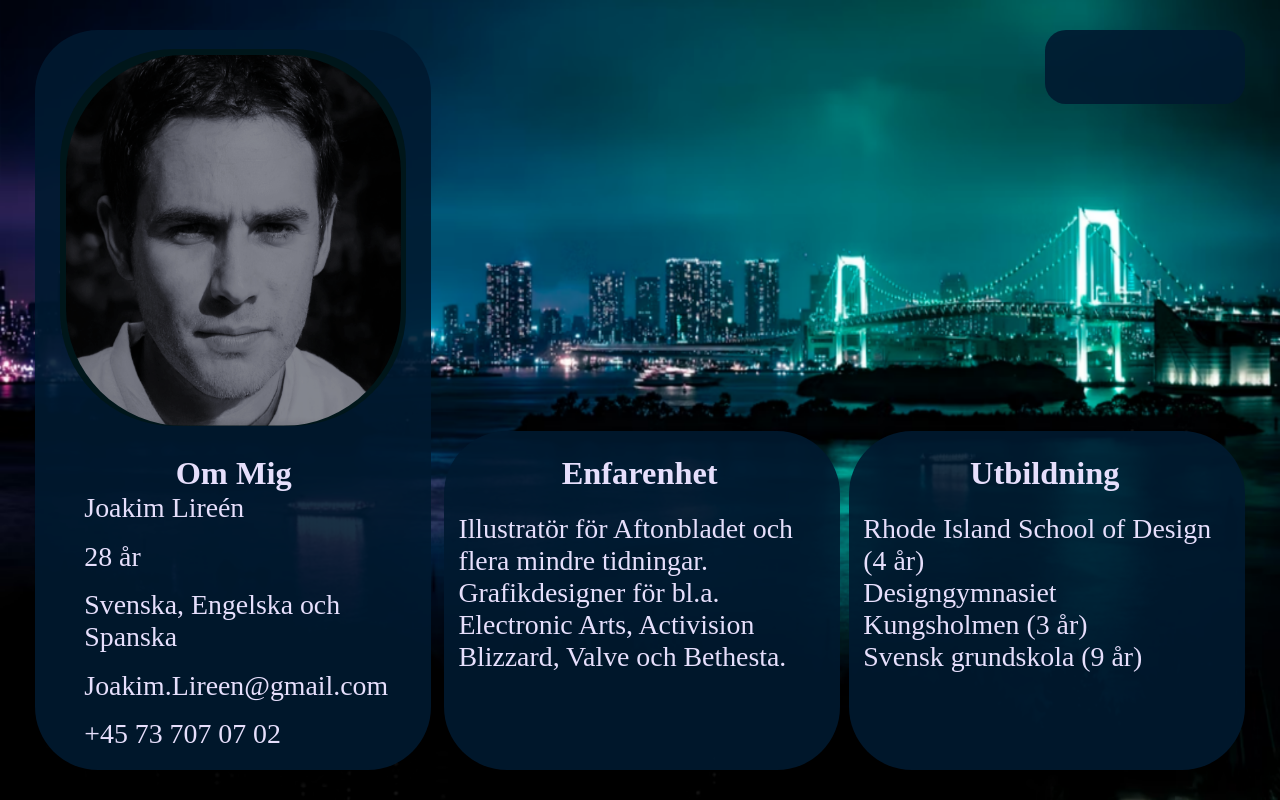
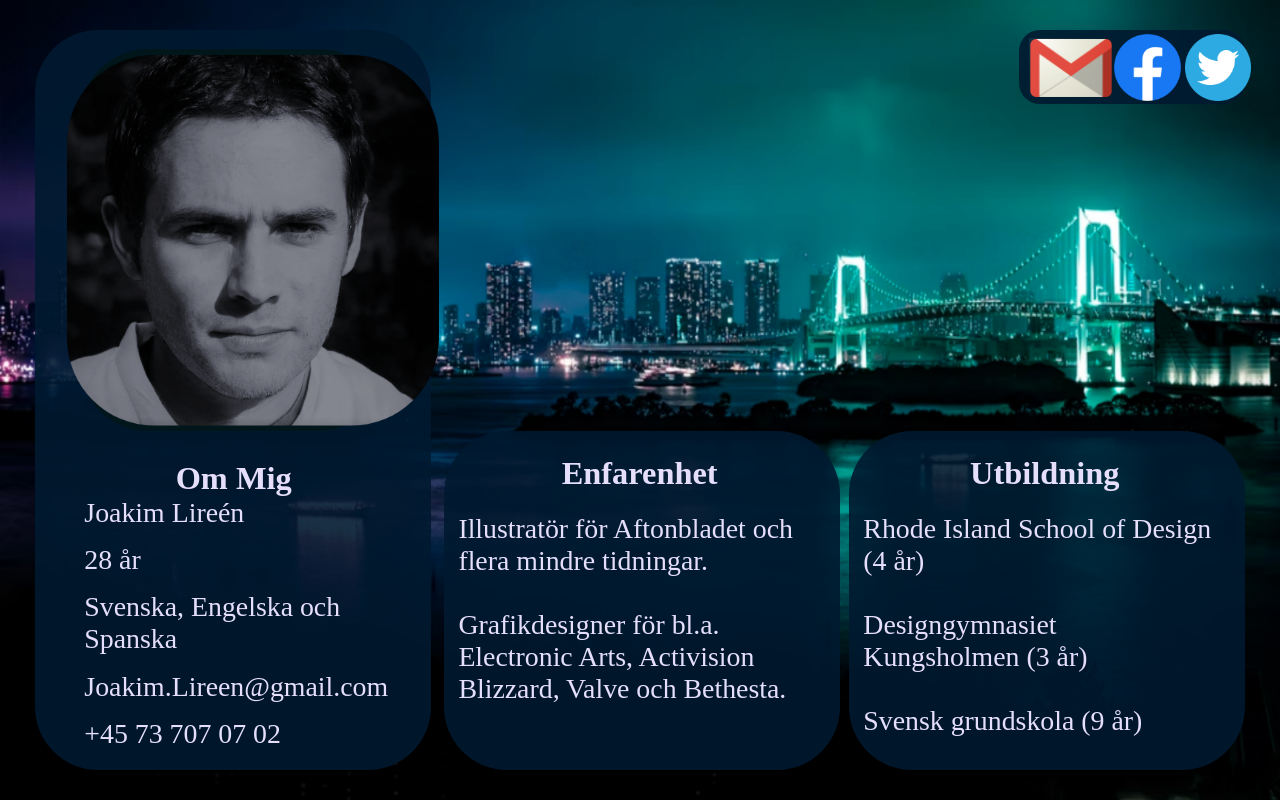
Before and after one commit to Jakub-NTI/Portfolio, a plain HTML site: page index.html in a window 1280 px wide. Drawn offline with Linux system fonts and the light colour scheme.

Commit message:
Updated the project
I'm done

```diff
--- a/index.html
+++ b/index.html
@@ -12,7 +12,9 @@
     <div class="container1">
         <div class="aboutbox">
             <div class="profileborder">
-                <div class="profile"> </div>
+                <div class="profile">
+                    <img src="images/Man4.png" alt="">
+                </div>
             </div>
             <div class="aboutmetitle">
                 <header id="headertext">
@@ -36,7 +38,7 @@
             <div class="experiencetext">
                 <p id="normaltext">Illustratör för Aftonbladet och flera
                     mindre tidningar.</p>
-                <p id="blankline"></p>
+                <p id="blankline">qwerty</p>
                 <p id="normaltext">Grafikdesigner för bl.a. Electronic Arts,
                     Activision Blizzard, Valve och Bethesta.</p>
             </div>
@@ -45,7 +47,16 @@
     </div>
     <div class="container2">
         <div class="socials">
-
+            <div class="blankbox"></div>
+            <div class="gmail">
+                <img src="images/Gmail1.png" alt="">
+            </div>
+            <div class="facebook">
+                <img src="images/Facebook.png" alt="">
+            </div>
+            <div class="twitter">
+                <img src="images/Twitter.png" alt="">
+            </div>
         </div>
         <div class="smallbox">
             <div class="edutitle">
@@ -57,11 +68,11 @@
                 <p id="normaltext">
                     Rhode Island School of Design (4 år)
                 </p>
-                <p id="blankline"></p>
+                <p id="blankline">qwerty</p>
                 <p id="normaltext">
                     Designgymnasiet Kungsholmen (3 år)
                 </p>
-                <p id="blankline"></p>
+                <p id="blankline">qwerty</p>
                 <p id="normaltext">
                     Svensk grundskola (9 år)
                 </p>
--- a/styles.css
+++ b/styles.css
@@ -26,25 +26,25 @@ body {
 
 .profileborder {
     background-color: rgba(0, 23, 26, 0.95);
-    width: 27.05vw;
+    width: 24vw;
     height: 47.73888889vh;
     margin-top: 2.351851852vh;
     margin-left: 1.942708333vw;
     margin-right: 1.942708333vw;
-    border-radius: 7.125rem;
+    border-radius: 4.275rem;
     display: flex;
+    align-self: center;
 }
 
 .profile {
-    background-image: url(images/Man4.png);
     width: 26.1421875vw;
     height: 46.35vh;
     margin-left: 0.453125vw;
+    margin-right: 0.453125vw;
     margin-top: 0.6944444444vh;
-    background-repeat: no-repeat;
-    background-size: 26.1421875vw 46.35vh;
-    border-radius: 7.375rem;
+    margin-bottom: 0.6944444444vh;
     display: flex;
+    justify-content: center;
 }
 
 .aboutmetitle {
@@ -158,7 +158,34 @@ body {
 
 .socials {
     background-color: rgba(0, 26, 48, 0.9);
-    width: 15.625vw;
+    width: 17.65046296vw;
     height: 9.259259259vh;
     border-radius: 1.3125rem;
+    display: flex;
+    justify-content: space-between;
+    align-items: center;
 }
+
+.blankbox {
+    width: 0vw;
+    height: 0vh;
+    display: flex;
+}
+
+.gmail {
+    width: 5.787037037vw;
+    height: 7.407407407vh;
+    display: flex;
+}
+
+.facebook {
+    width: 4.6875vw;
+    height: 8.333333333vh;
+    display: flex;
+}
+
+.twitter {
+    width: 4.6875vw;
+    height: 8.333333333vh;
+    display: flex;
+}
```
Also changed, not shown: images/Email.png (deleted), images/Facebook.png (added), images/Gmail.png (added), images/Gmail1.png (added), images/Twitter.png (added).
